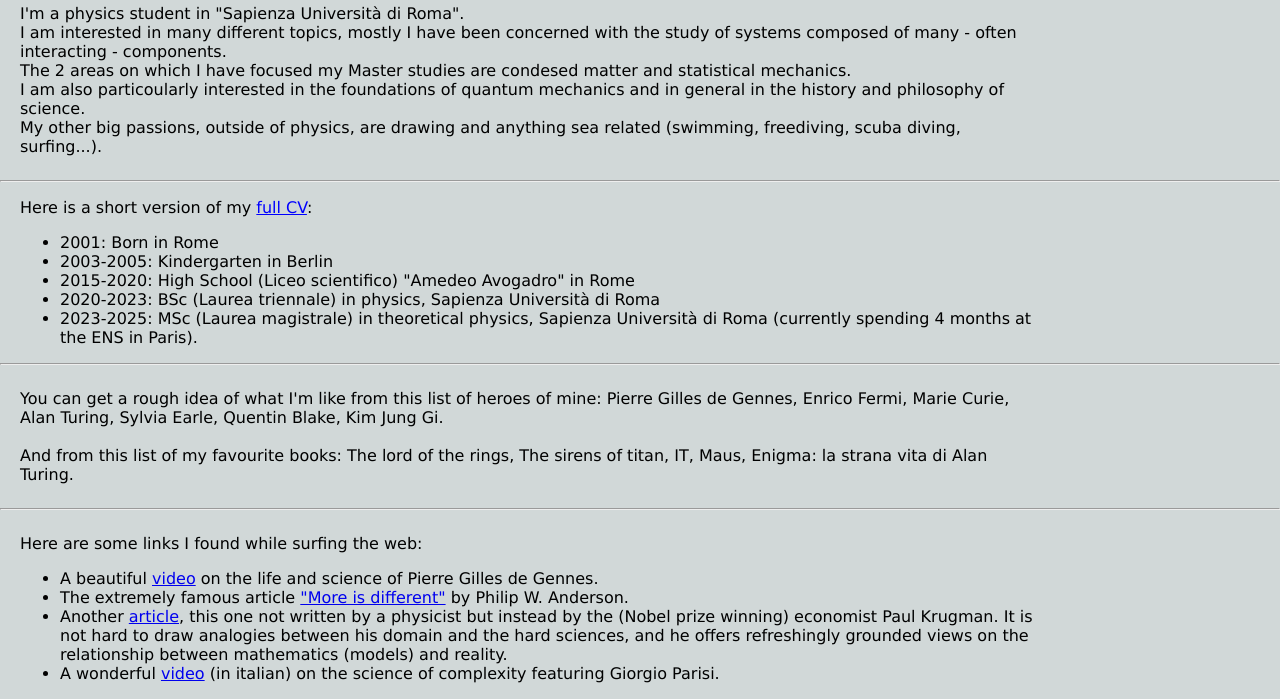
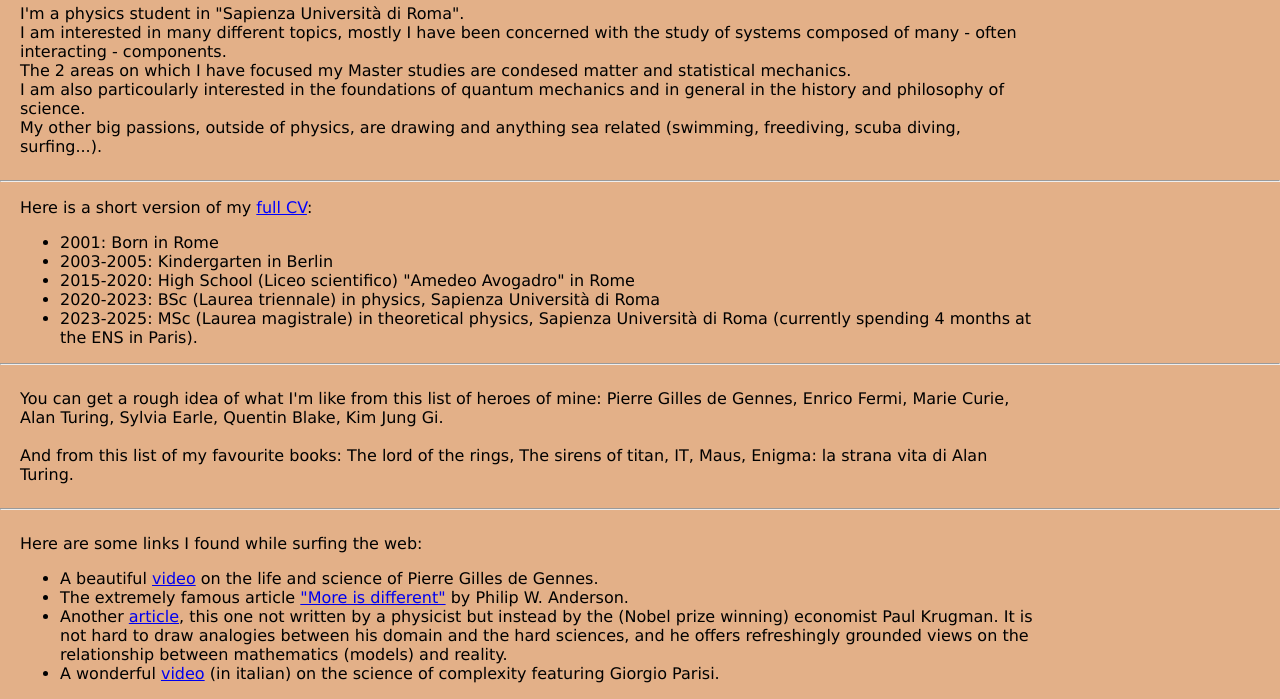
Before and after one commit to Ket121/ketnotes_website, a plain HTML site: page index.html in a window 1280 px wide. Shown: the part 411-1110 px from the top of the page. Drawn offline with Linux system fonts and the light colour scheme.

Commit message:
color change

```diff
--- a/main_style.css
+++ b/main_style.css
@@ -1,6 +1,6 @@
 body{
   margin: 0;
-  background:#d1d8d8;
+  background:#e3b088;
   font-family: Verdana, Tahoma, serif;
 }
 
```
